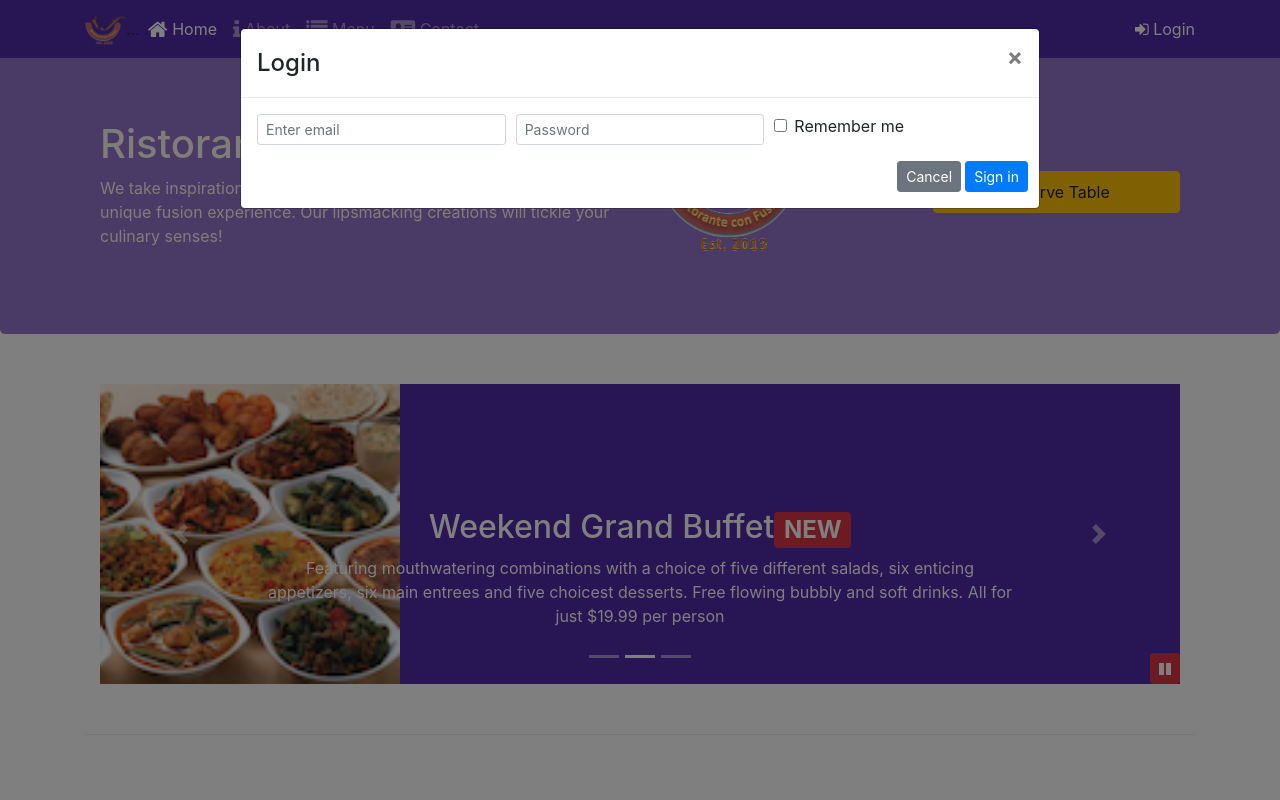
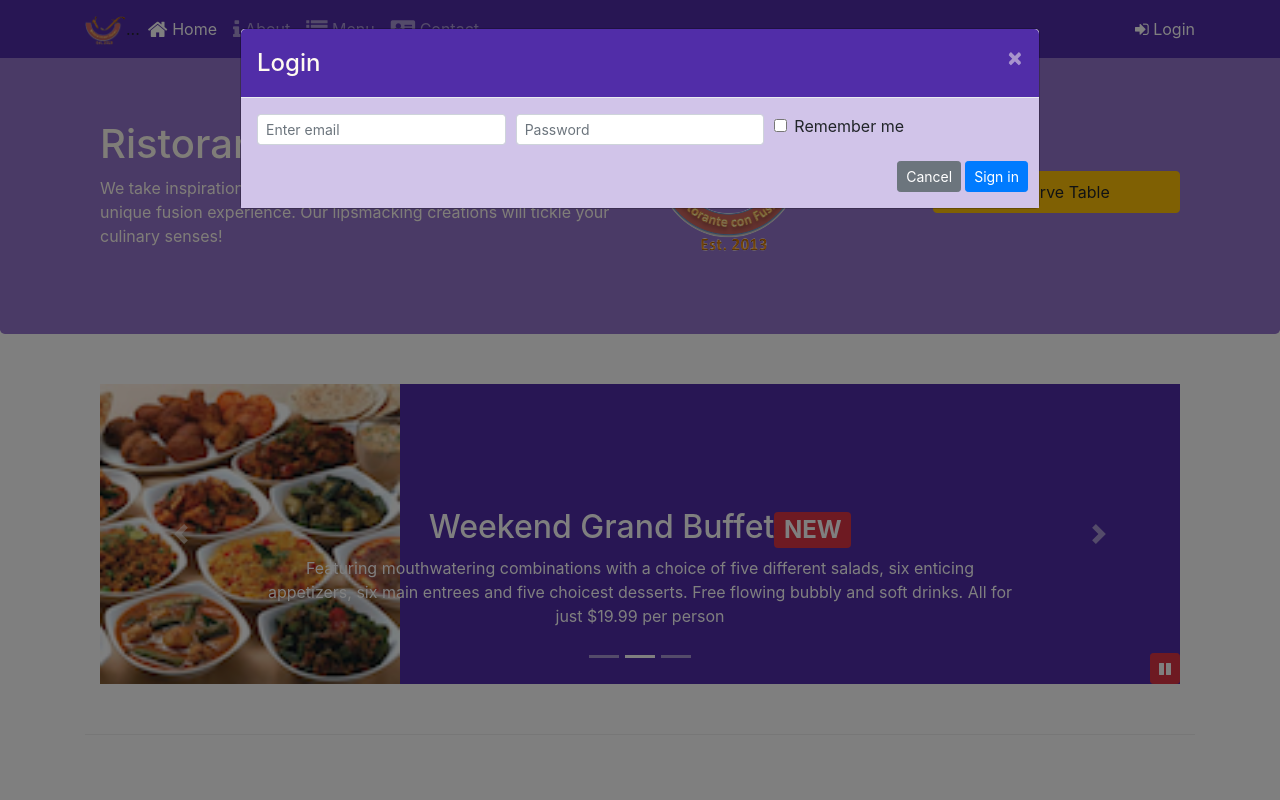
Before and after one commit to ItShivani/Restaurant-Website-, a website: page index.html in a window 1280 px wide. Both pictures are taken after a click on the link "Login". Shown: the top 800 px of the page. Drawn offline with nearby package versions, Linux system fonts and the light colour scheme.

Commit message:
javascript and scss updated

```diff
--- a/css/styles.scss
+++ b/css/styles.scss
@@ -71,3 +71,15 @@ body{
     bottom: 0px;
     z-index: 1;
 }
+
+.modal-body{
+	background-color: $background-pale;
+
+}
+.modal-header{
+	background-color: $background-dark;
+	color:floralwhite;
+	.close{
+		color:floralwhite;
+	}
+}
--- a/index.html
+++ b/index.html
@@ -32,7 +32,7 @@
                     <li class="nav-item"><a class="nav-link" href="./contactus.html"><span class="fa fa-address-card fa-lg"></span> Contact</a></li>
             </ul>
             <span class="navbar-text">
-                <a data-toggle="modal" data-target="#loginModal">
+                <a id="login">
                 <span class="fa fa-sign-in"></span> Login</a>
             </span>
             </div>
@@ -86,7 +86,7 @@
                 	<img src="img/logo.png" class="img-fluid">
                 </div>
                 <div class="col-sm-3 align-self-center">
-                	<a role="button" class="btn btn-block nav-link btn-warning" href="#reserveit" data-toggle="modal" data-target="#reservemodal">Reserve Table</a>
+                	<a role="button" class="btn btn-block nav-link btn-warning" href="#reserveit" id="reserve">Reserve Table</a>
           		</div>
                 </div>
             </div>
@@ -338,6 +338,16 @@
             });
         });
     </script>
+    <script>
+    	$(document).ready(function(){
+    		$("#reserve").click(function(){
+    			$('#reservemodal').modal('show');
+    		});
+    		$("#login").click(function(){
+    			$("#loginModal").modal('show')
+    		});
+    	});
+    </script>
 </body>
 
 </html>
```
Also changed, not shown: css/styles.css.
